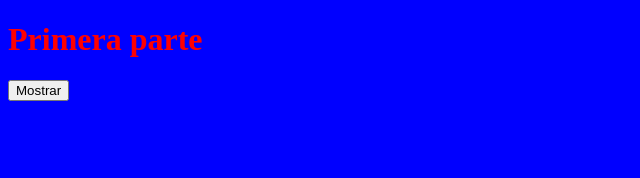
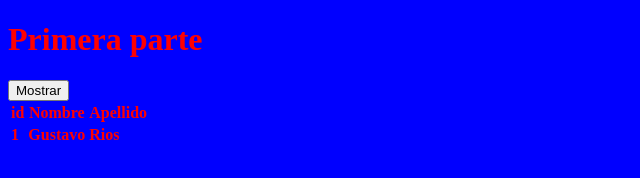
Before and after one commit to gustavo3042/Viernes, a plain HTML site: page index.html in a window 1280 px wide. Shown: the whole page, without its empty margins (0-640 px from the left). Drawn offline with Linux system fonts and the light colour scheme.

Commit message:
Update index.html

```diff
--- a/index.html
+++ b/index.html
@@ -10,5 +10,23 @@
     <h1>Primera parte</h1>
     <input type="button" name="" onclick="saludo()" value="Mostrar">
 
+    <table>
+  <thead>
+
+
+  <tr>
+    <th>id</th>
+    <th>Nombre</th>
+    <th>Apellido</th>
+  </tr>
+  </thead>
+  <tdbody>
+    <tr>
+      <td>1</td>
+       <td>Gustavo</td>
+       <td>Rios</td>
+       </tr>
+  </tdbody>
+</table>
   </body>
 </html>
```
